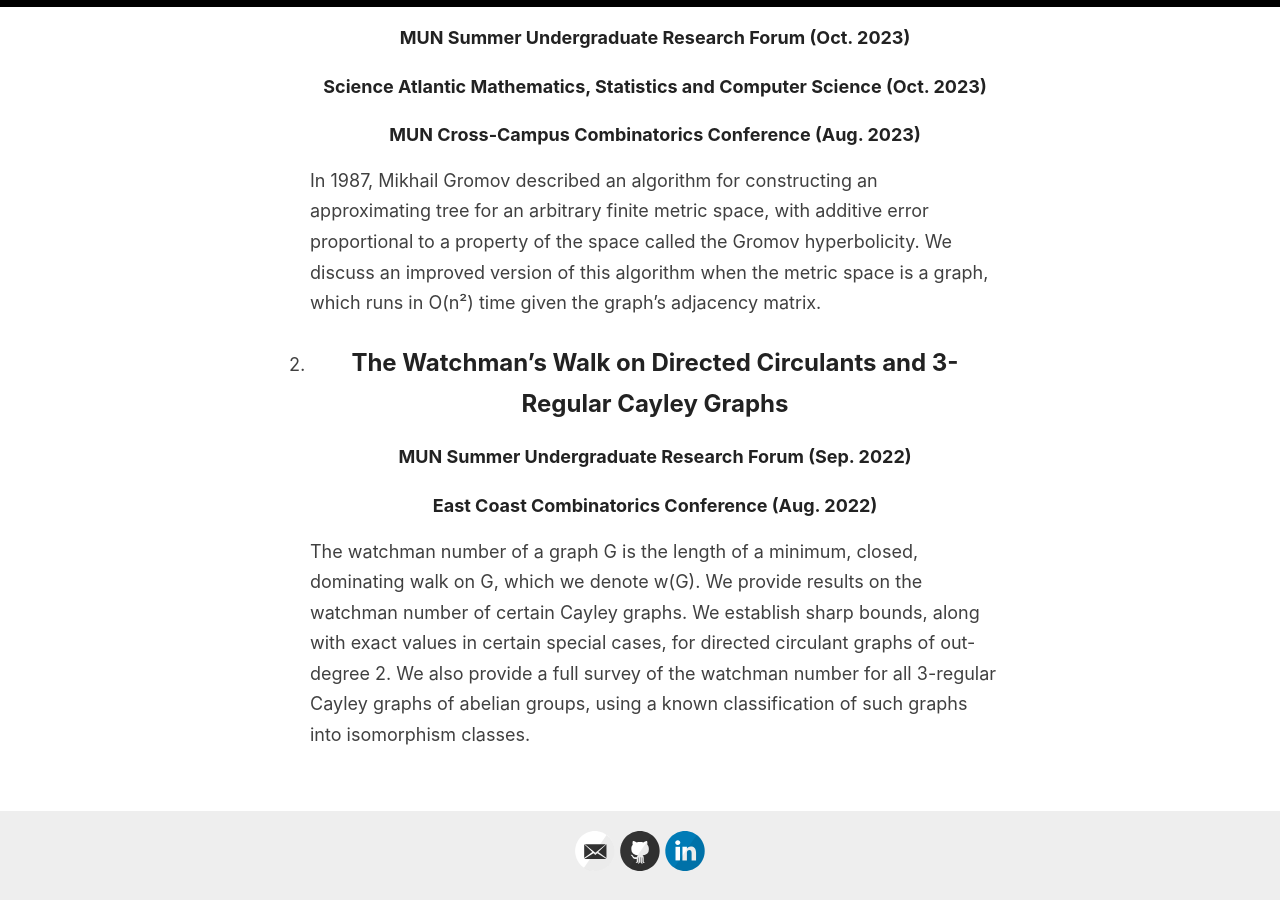
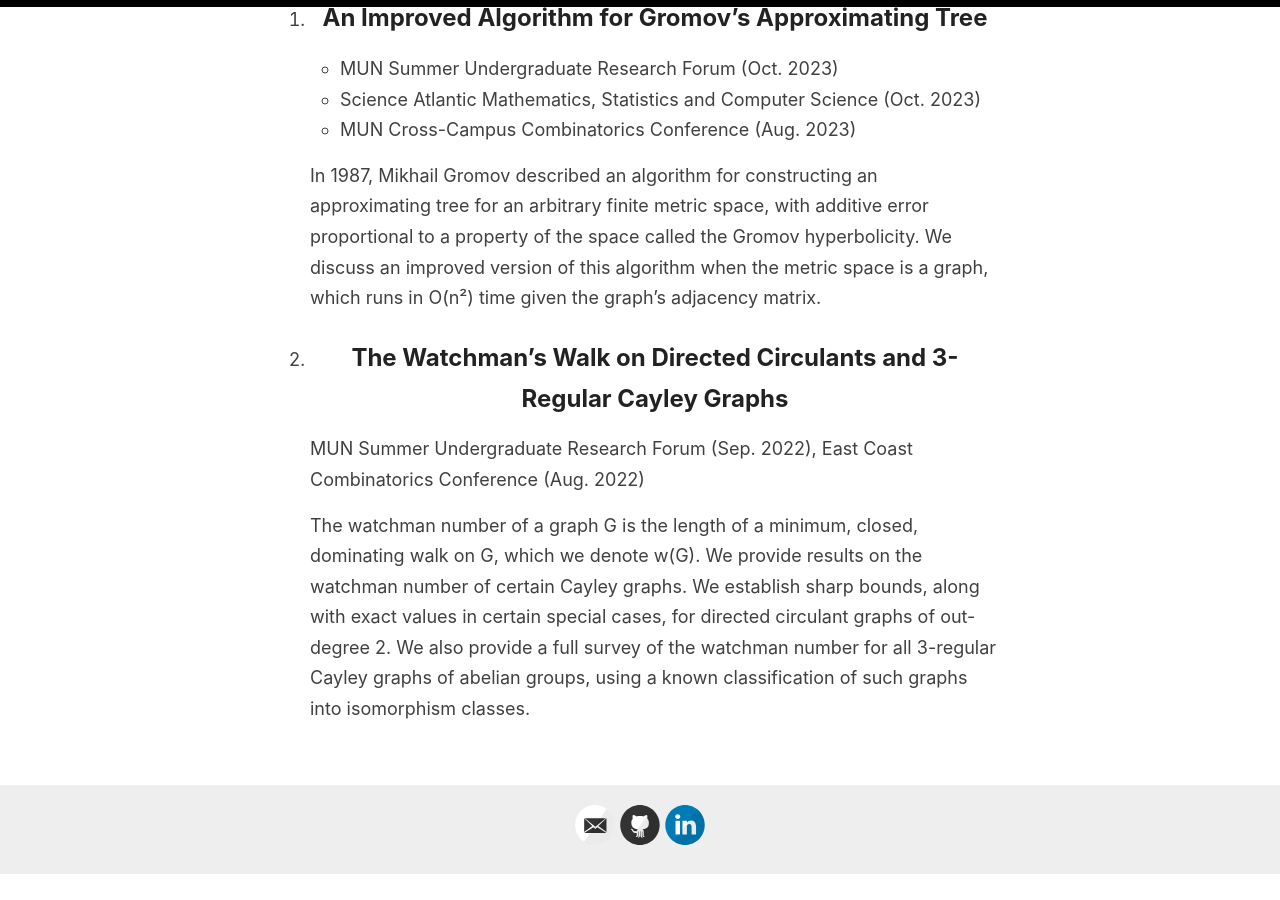
Before and after one commit to And-ers/And-ers.github.io, a Jekyll site: the page built from _pages/publications.md, in a window 1280 px wide and 900 px high, scrolled down 1571 px. Built offline with Jekyll 4.4.1, drawn with Linux system fonts in a browser that asks for light colours; after the commit the page ends 2445 px from its top, so only the background shows below that.

```diff
--- a/_pages/publications.md
+++ b/_pages/publications.md
@@ -5,7 +5,7 @@ permalink: /publications/
 ---
 
 # Publications
-
+---
 1. ## The Lamplighter Groups and Thompson's Group F have Infinite Weak-Cop Number [[arXiv](https://arxiv.org/abs/2406.11996)]
    #### Anders Cornect, Eduardo Martinez-Pedroza
 
@@ -20,16 +20,15 @@ permalink: /publications/
    - Solving the APBP problem on a weighted graph with n vertices reduces to finding Gromov's approximating tree for a metric space with n+1 points from its distance matrix.
 
 # Presentations
-
+---
 1. ## An Improved Algorithm for Gromov's Approximating Tree
-   #### MUN Summer Undergraduate Research Forum (Oct. 2023)
-   #### Science Atlantic Mathematics, Statistics and Computer Science (Oct. 2023)
-   #### MUN Cross-Campus Combinatorics Conference (Aug. 2023)
+   - MUN Summer Undergraduate Research Forum (Oct. 2023)
+   - Science Atlantic Mathematics, Statistics and Computer Science (Oct. 2023)
+   - MUN Cross-Campus Combinatorics Conference (Aug. 2023)
 
    In 1987, Mikhail Gromov described an algorithm for constructing an approximating tree for an arbitrary finite metric space, with additive error proportional to a property of the space called the Gromov hyperbolicity. We discuss an improved version of this algorithm when the metric space is a graph, which runs in O(n²) time given the graph's adjacency matrix.
 
 1. ## The Watchman's Walk on Directed Circulants and 3-Regular Cayley Graphs
-   #### MUN Summer Undergraduate Research Forum (Sep. 2022)
-   #### East Coast Combinatorics Conference (Aug. 2022)
+   MUN Summer Undergraduate Research Forum (Sep. 2022), East Coast Combinatorics Conference (Aug. 2022)
 
    The watchman number of a graph G is the length of a minimum, closed, dominating walk on G, which we denote w(G). We provide results on the watchman number of certain Cayley graphs. We establish sharp bounds, along with exact values in certain special cases, for directed circulant graphs of out-degree 2. We also provide a full survey of the watchman number for all 3-regular Cayley graphs of abelian groups, using a known classification of such graphs into isomorphism classes.
```
